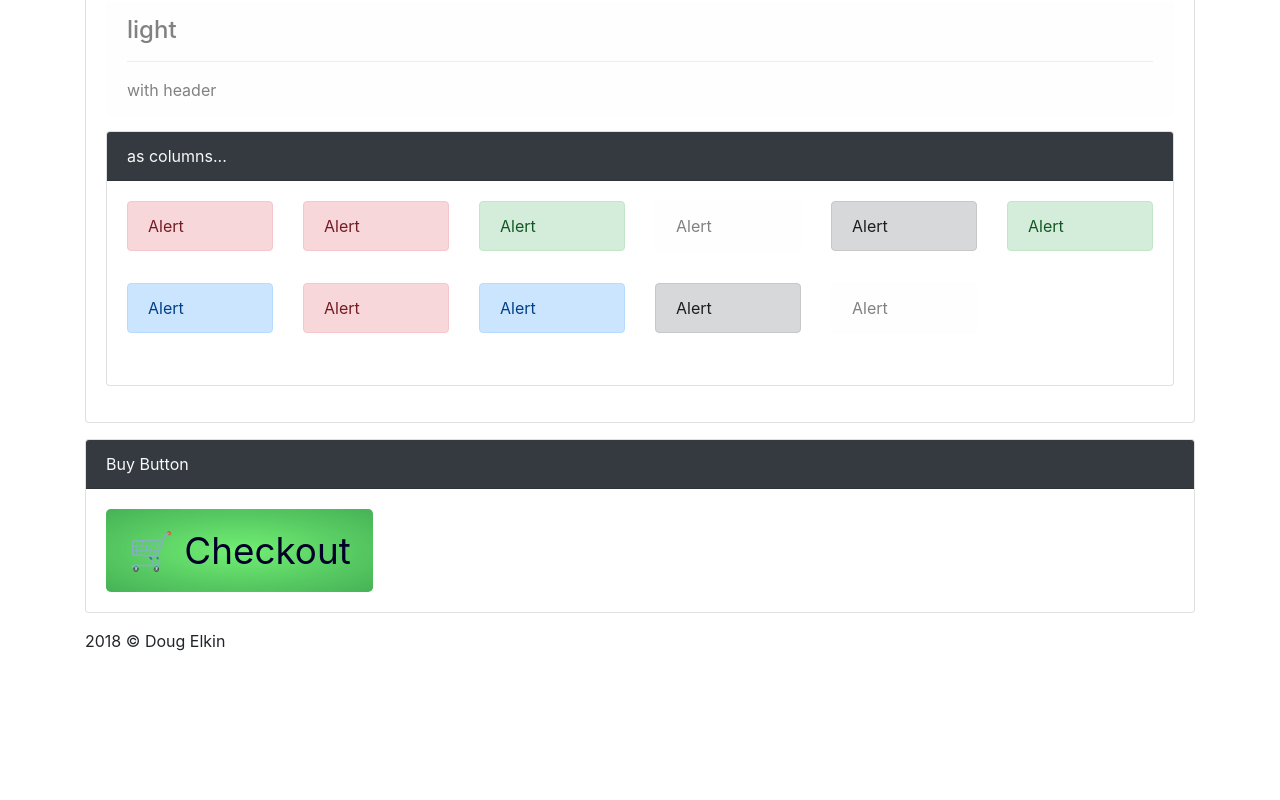
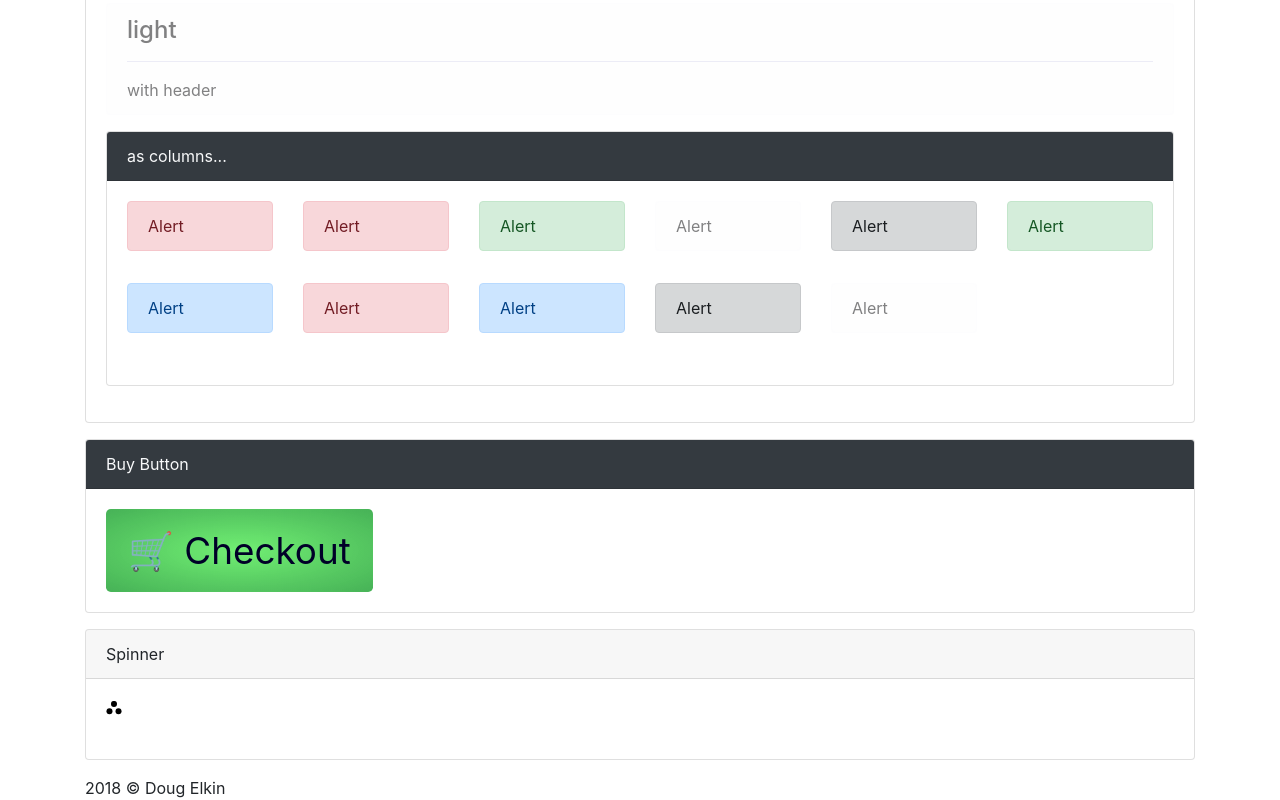
Before and after one commit to duhdugg/preaction-bootstrap-clips, a React (Create React App) app: page / in a window 1280 px wide. Shown: the part 3644-4444 px from the top of the page. Before the commit the page ends 4297 px from the top, so only its background shows below. Built offline with nearby package versions, Linux system fonts and the light colour scheme.

Commit message:
added spinner

```diff
--- a/index.js
+++ b/index.js
@@ -6,6 +6,7 @@ const getClassesForColumn = require('./src/lib/getClassesForColumn.js').default
 const Nav = require('./src/components/Nav.js').default
 const NavBar = require('./src/components/NavBar.js').default
 const NavItem = require('./src/components/NavItem.js').default
+const Spinner = require('./src/components/Spinner.js').default
 
 module.exports = {
   Alert,
@@ -15,6 +16,7 @@ module.exports = {
   getClassesForColumn,
   Nav,
   NavBar,
-  NavItem
+  NavItem,
+  Spinner
 }
 module.exports.default = module.exports
--- a/package.json
+++ b/package.json
@@ -19,6 +19,7 @@
     "react": "^16.5.2",
     "react-dom": "^16.5.2",
     "react-scripts": "2.0.4",
+    "svg-inline-loader": "^0.8.0",
     "webpack": "4.19.1",
     "webpack-cli": "^3.1.2"
   },
--- a/src/App.js
+++ b/src/App.js
@@ -1,6 +1,7 @@
 import React from 'react'
 import 'bootstrap/dist/css/bootstrap.min.css'
 import Boilerplate from './components/Boilerplate.js'
+import Spinner from './components/Spinner.js'
 import Nav from './components/Nav.js'
 import NavBar from './components/NavBar.js'
 import Card from './components/Card.js'
@@ -245,6 +246,11 @@ class App extends React.Component {
               🛒 Checkout
             </BuyButton>
           </Card>
+          <Card header="Spinner">
+            <p>
+              <Spinner />
+            </p>
+          </Card>
         </Boilerplate>
       </div>
     )
--- /dev/null
+++ b/src/components/Spinner.js
@@ -0,0 +1,89 @@
+import React from 'react'
+import '../stylesheets/spin.css'
+import spinner from '../vectors/spinner.svg'
+
+class Spinner extends React.Component {
+  get containerStyle () {
+    return {
+      margin: 'auto'
+    }
+  }
+  get fontSize () {
+    return Number(this.props.fontSize) || 0.8
+  }
+  get imageStyle () {
+    return {
+      position: 'absolute',
+      top: 0,
+      left: 0
+    }
+  }
+  get size () {
+    return Number(this.props.size) || 1
+  }
+  get spinnerContainerStyle () {
+    return {
+      display: 'block',
+      width: this.getEmSize(1),
+      height: this.getEmSize(1),
+      margin: this.props.overlay ? 'auto' : undefined
+    }
+  }
+  get spinnerStyle () {
+    return {
+      display: 'block',
+      width: '100%',
+      height: '100%',
+      animation: 'spin 1s ease-in-out infinite'
+    }
+  }
+  get textStyle () {
+    return {
+      display: 'block',
+      fontSize: this.fontSize + 'em'
+    }
+  }
+  get topStyle () {
+    let style = {}
+    if (this.props.overlay) {
+      Object.assign(style, {
+        backgroundColor: '#ffffff88',
+        display: 'flex',
+        height: '100%',
+        left: 0,
+        opacity: 0.85,
+        position: 'absolute',
+        top: 0,
+        width: '100%',
+        zIndex: 9999
+      })
+    } else {
+      style.display = 'inline-block'
+    }
+    return style
+  }
+  getEmSize (multipler) {
+    return `${this.size * multipler}rem`
+  }
+  render () {
+    return (
+      <span style={this.topStyle}>
+        <span style={this.containerStyle}>
+          <span style={this.spinnerContainerStyle}>
+            <span style={this.spinnerStyle}>
+              <img
+                src={spinner}
+                style={this.imageStyle}
+                width="100%"
+                height="100%"
+              />
+            </span>
+          </span>
+          <span style={this.textStyle}>{this.props.text}</span>
+        </span>
+      </span>
+    )
+  }
+}
+
+export default Spinner
--- a/src/index.css
+++ /dev/null
@@ -1,14 +0,0 @@
-body {
-  margin: 0;
-  padding: 0;
-  font-family: -apple-system, BlinkMacSystemFont, "Segoe UI", "Roboto", "Oxygen",
-    "Ubuntu", "Cantarell", "Fira Sans", "Droid Sans", "Helvetica Neue",
-    sans-serif;
-  -webkit-font-smoothing: antialiased;
-  -moz-osx-font-smoothing: grayscale;
-}
-
-code {
-  font-family: source-code-pro, Menlo, Monaco, Consolas, "Courier New",
-    monospace;
-}
--- a/src/index.js
+++ b/src/index.js
@@ -1,6 +1,5 @@
 import React from 'react'
 import ReactDOM from 'react-dom'
-import './index.css'
 import App from './App'
 import * as serviceWorker from './serviceWorker'
 
--- /dev/null
+++ b/src/stylesheets/spin.css
@@ -0,0 +1,8 @@
+@keyframes spin {
+  0% {
+    transform: rotate(0deg);
+  }
+  100% {
+    transform: rotate(360deg);
+  }
+}
--- a/webpack.config.js
+++ b/webpack.config.js
@@ -23,7 +23,8 @@ module.exports = {
       {
         test: /\.css$/,
         loader: ['style-loader', 'css-loader']
-      }
+      },
+      { test: /\.svg$/, loader: 'svg-inline-loader' }
     ]
   }
 }
```
Also changed, not shown: src/vectors/spinner.svg (added), 2 other files (tests, documents, lock files or other folders).
